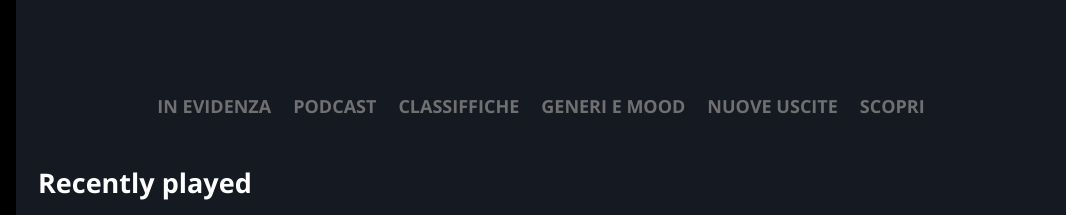
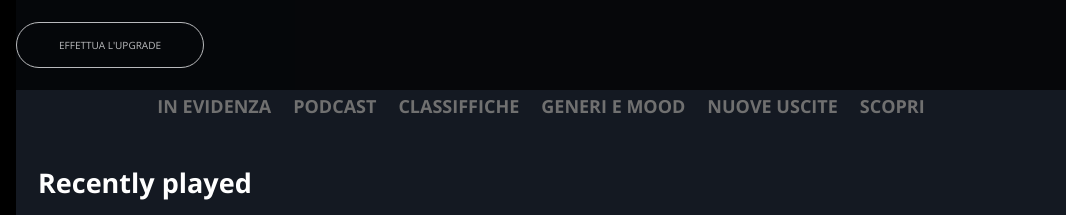
Before and after one commit to AndreaPotenza3/html-css-spotifyweb, a plain HTML site: page index.html in a window 1280 px wide. Shown: the top 215 px of the page, 214-1280 px from the left. Drawn offline with nearby package versions, Linux system fonts and the light colour scheme.

Commit message:
modifiche

```diff
--- a/css/app.css
+++ b/css/app.css
@@ -325,6 +325,7 @@ img {
     padding: 0 18px;
     font-size: 18px;
     overflow: auto;
+    position: relative;
 
 }
 
@@ -334,6 +335,7 @@ img {
     display: flex;
     justify-content: center;
     gap: 22px;
+    flex-wrap: wrap;
 }
 
 .upper__menu a {
@@ -362,6 +364,8 @@ img {
 .card {
     color: white;
     text-align: center;
+    width: 100%
+    flex-shrink: 0;
 }
 
 .cover {
@@ -392,6 +396,33 @@ img {
 
 .cover.round-cover {
     border-radius: 50%;
+}
+
+
+/* UPGRADE */
+
+.upgrade {
+    background-color: #000000;
+    height: 90px;
+    position: absolute;
+    top: 0;
+    right: 0;
+    width: 100%;
+    padding-top: 30px;
+}
+
+.upgrade__btn {
+    background-color: transparent;
+    border: 1px solid white;
+    color: white;
+    border-radius: 999px;
+    padding: 15px 42px;
+    margin-left: auto;
+    font-size: 10px;
+}
+
+.upgrade__cont {
+    margin-right: auto;
 }
 
 
--- a/index.html
+++ b/index.html
@@ -54,7 +54,7 @@
             </header>
             <main class="albums">
                 <ul class="upper__menu">
-                   <li>
+                   <li class="hover">
                     <a href="#">IN EVIDENZA</a>
                    </li>
                    <li>
@@ -73,7 +73,7 @@
                     <a href="#">SCOPRI</a>
                    </li>
                 </ul>
-                <section>
+                <section >
                     <h1 class="section__title recent">
                         Recently played
                     </h1>
@@ -179,6 +179,11 @@
                                 </h4>
                             </div>
                  </section>
+                 <div class="upgrade">
+                    <div class="upgrade__cont">
+                        <a class="upgrade__btn" href="#">EFFETTUA L'UPGRADE</a>
+                    </div>
+                </div>
             </main>
         </div>
         <aside class="player">
@@ -223,6 +228,7 @@
                 <button class="controls__icon icons"><i class="fa-solid fa-volume-high"></i></button>
                 <div class="progres_bar"></div>
             </div>
+
         </aside>
     </div>
 </body>
```
